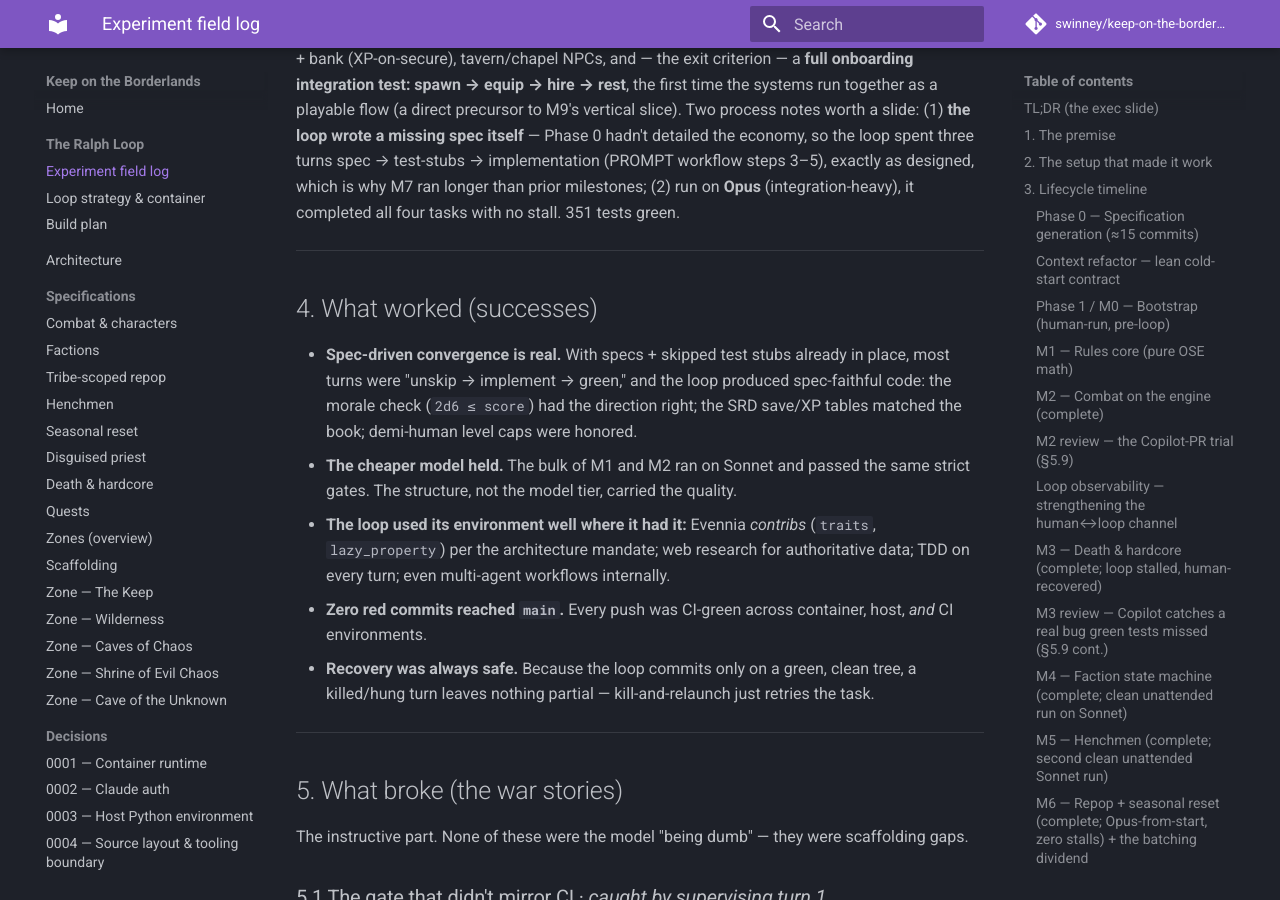
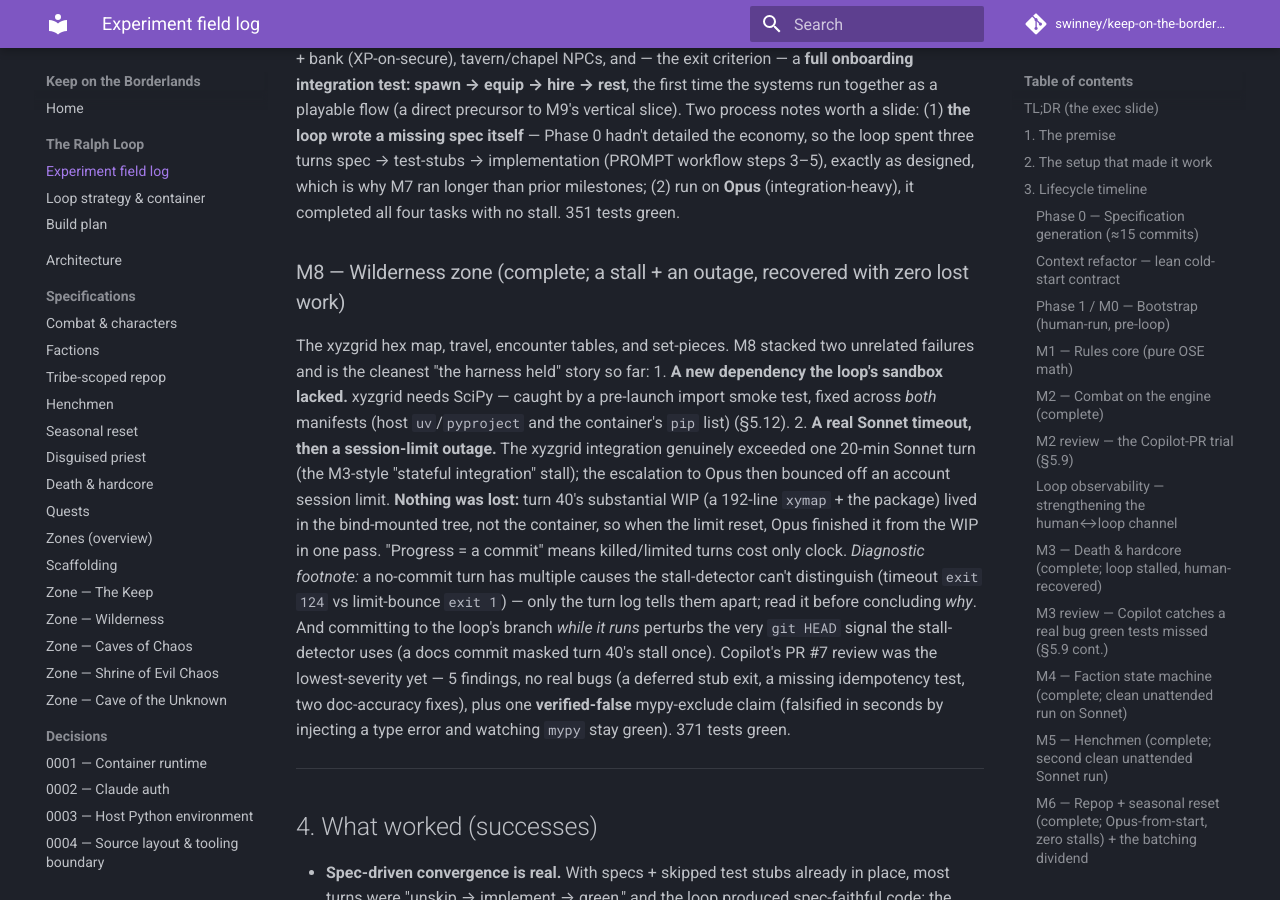
Before and after one commit to swinney/keep-on-the-borderlands, an MkDocs documentation site: the page built from docs/ralph-loop-experiment.md, in a window 1280 px wide and 900 px high, scrolled down 5001 px. Built offline with MkDocs 1.6.1 and Material for MkDocs 9.7.7, drawn with Linux system fonts in a browser that asks for light colours; comment, search, counter and statistics services are not loaded; some of the changed text lies outside the part shown.

Commit message:
M9 prep: field log through M8; release M8->M9 gate, add M9->M10 gate
- Field log: M8 timeline entry (the stall + session-limit outage recovered with
  zero lost work; lowest-severity Copilot review), refreshed TL;DR + metrics
  (109 commits / 45 turns / 371 tests / through M8).
- tasks.md: mark M8->M9 gate passed (PR #7 merged); add the M9->M10 gate.

```diff
--- a/docs/ralph-loop-experiment.md
+++ b/docs/ralph-loop-experiment.md
@@ -26,10 +26,10 @@
   timeouts on one hard task triggered the self-halt; a human escalated that turn
   to the stronger model and finished it in minutes. The model-by-risk strategy
   is not theory — it's the documented recovery path.
-- **As of this writing:** through M7 — systems layer complete *and the first
-  content zone (the Keep) built*, with a working spawn→equip→hire→rest onboarding
-  flow. 351 passing tests, zero red commits reached `main`. M4/M5 ran unattended
-  on Sonnet; M6/M7 on Opus (stateful/integration) with zero stalls.
+- **As of this writing:** through M8 — systems layer + the Keep *and* the
+  wilderness (xyzgrid hex map, travel, encounters). 371 passing tests, zero red
+  commits reached `main`. M4/M5 on Sonnet; M6/M7 on Opus clean; M8 survived a
+  real stall + a session-limit outage and recovered with zero lost work.
 
 ---
 
@@ -188,6 +188,29 @@ three turns spec → test-stubs → implementation (PROMPT workflow steps 3–5)
 exactly as designed, which is why M7 ran longer than prior milestones; (2) run
 on **Opus** (integration-heavy), it completed all four tasks with no stall.
 351 tests green.
+
+### M8 — Wilderness zone (complete; a stall + an outage, recovered with zero lost work)
+The xyzgrid hex map, travel, encounter tables, and set-pieces. M8 stacked two
+unrelated failures and is the cleanest "the harness held" story so far:
+1. **A new dependency the loop's sandbox lacked.** xyzgrid needs SciPy — caught
+   by a pre-launch import smoke test, fixed across *both* manifests (host
+   `uv`/`pyproject` and the container's `pip` list) (§5.12).
+2. **A real Sonnet timeout, then a session-limit outage.** The xyzgrid
+   integration genuinely exceeded one 20-min Sonnet turn (the M3-style "stateful
+   integration" stall); the escalation to Opus then bounced off an account
+   session limit. **Nothing was lost:** turn 40's substantial WIP (a 192-line
+   `xymap` + the package) lived in the bind-mounted tree, not the container, so
+   when the limit reset, Opus finished it from the WIP in one pass. "Progress =
+   a commit" means killed/limited turns cost only clock.
+   *Diagnostic footnote:* a no-commit turn has multiple causes the stall-detector
+   can't distinguish (timeout `exit 124` vs limit-bounce `exit 1`) — only the
+   turn log tells them apart; read it before concluding *why*. And committing to
+   the loop's branch *while it runs* perturbs the very `git HEAD` signal the
+   stall-detector uses (a docs commit masked turn 40's stall once).
+Copilot's PR #7 review was the lowest-severity yet — 5 findings, no real bugs (a
+deferred stub exit, a missing idempotency test, two doc-accuracy fixes), plus one
+**verified-false** mypy-exclude claim (falsified in seconds by injecting a type
+error and watching `mypy` stay green). 371 tests green.
 
 ---
 
@@ -395,17 +418,16 @@ the lean context file, the model strategy, and the milestone-gate sentinel.
 
 | Metric | Value |
 |---|---|
-| Total commits | 93 |
-| Unattended loop turns | 31 |
-| Models used | Sonnet 4.6 (M1/M2/M4/M5) · Opus 4.8 (config-critical turns, M2-turn-1 supervise, M3 stall recovery, **all of M6** stateful) |
-| Tests | 351 passing / 40 Phase-0 stubs skipped |
-| Pure rules / logic modules | 8 (`dice`, `abilities`, `progression`, `combat`, `saves`, `spells`, `factions`, `henchmen`) + system packages (`repop`, `season`) + first zone (`zones/keep`) |
+| Total commits | 109 |
+| Unattended loop turns | 45 |
+| Models used | Sonnet 4.6 (M1/M2/M4/M5; M8 content) · Opus 4.8 (config-critical turns, M2-turn-1, M3 recovery, all of M6/M7, M8 xyzgrid recovery) |
+| Tests | 371 passing / 40 Phase-0 stubs skipped |
+| Pure rules / logic modules | 8 + system packages (`repop`, `season`) + zones (`keep`, `wilderness` on xyzgrid) |
 | Red commits reaching `main` | 0 |
-| Milestones complete | Phase 0, M0–M6 (systems layer) + M7 (Keep zone — first content) |
-| Loop tasks needing human recovery | 1 (M3 task 3 — debugging spiral, §5.10) |
-| Milestones run fully unattended | 4 (M4, M5 on Sonnet; M6, M7 on Opus — all self-halted at gates) |
-| Specs the loop authored itself | 1 (M7 economy — Phase 0 hadn't detailed it; loop did spec→test→impl) |
-| Copilot-reviewed PRs | #1 (~13) · #2 (clean) · #3 (9, 1 real bug) · #4 (5, 2 real bugs) · #5 (1, cross-milestone integration bug) |
+| Milestones complete | Phase 0, M0–M6 (systems) + M7 (Keep) + M8 (wilderness) |
+| Loop tasks needing human recovery | 2 (M3 debugging spiral §5.10; M8 xyzgrid stall+outage §5.12) — zero lost work both times |
+| Specs the loop authored itself | 2 (M7 economy, M8 wilderness detail) |
+| Copilot-reviewed PRs | #1 (~13) · #2 (clean) · #3 (9, 1 real bug) · #4 (5, 2 real bugs) · #5 (1, integration bug) · #6 (clean, auto-merged) · #7 (5, no real bugs) |
 
 ---
 
```
Also changed, not shown: tasks.md (+6 -4 lines).
